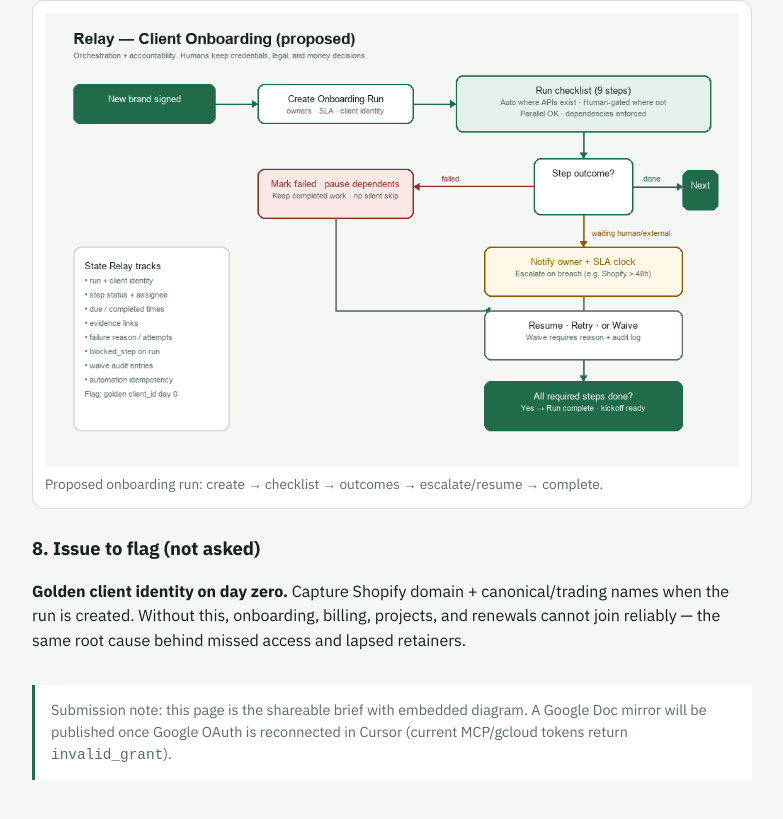
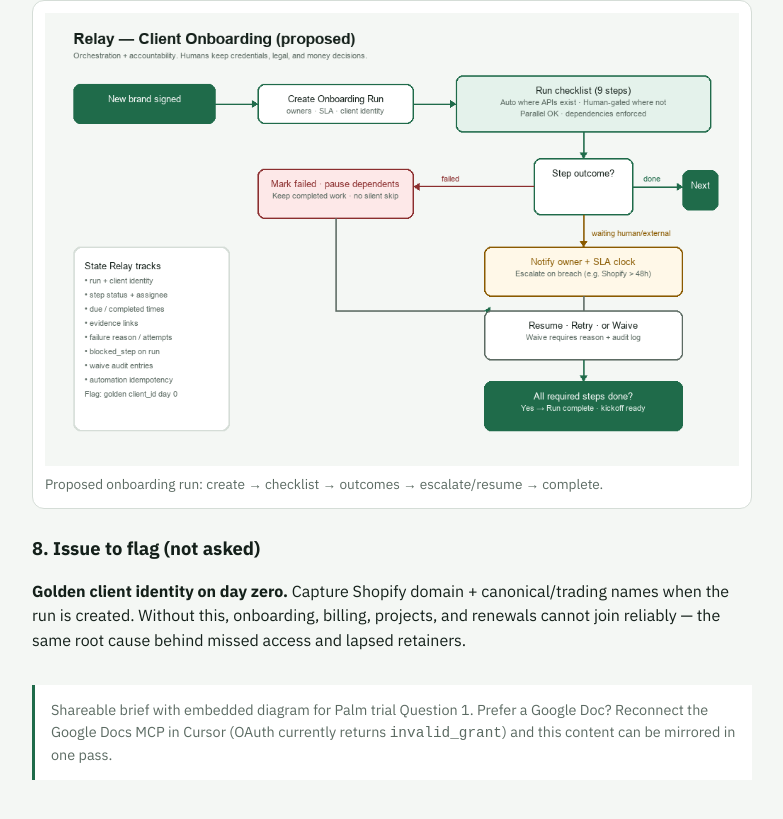
Before and after one commit to MHarooney/harbourline-renewal-radar, a website: page public/q1/index.html in a window 1280 px wide. Shown: the part 1793-2612 px from the top of the page, without its empty margins (248-1031 px from the left). Drawn offline with Linux system fonts and the light colour scheme.

Commit message:
Clarify Q1 shareable brief note on Pages.
Co-authored-by: Cursor <cursoragent@cursor.com>

```diff
--- a/public/q1/index.html
+++ b/public/q1/index.html
@@ -199,9 +199,9 @@
       </p>
 
       <p class="note">
-        Submission note: this page is the shareable brief with embedded diagram.
-        A Google Doc mirror will be published once Google OAuth is reconnected in Cursor
-        (current MCP/gcloud tokens return <code>invalid_grant</code>).
+        Shareable brief with embedded diagram for Palm trial Question 1.
+        Prefer a Google Doc? Reconnect the Google Docs MCP in Cursor (OAuth currently
+        returns <code>invalid_grant</code>) and this content can be mirrored in one pass.
       </p>
     </main>
   </body>
```
